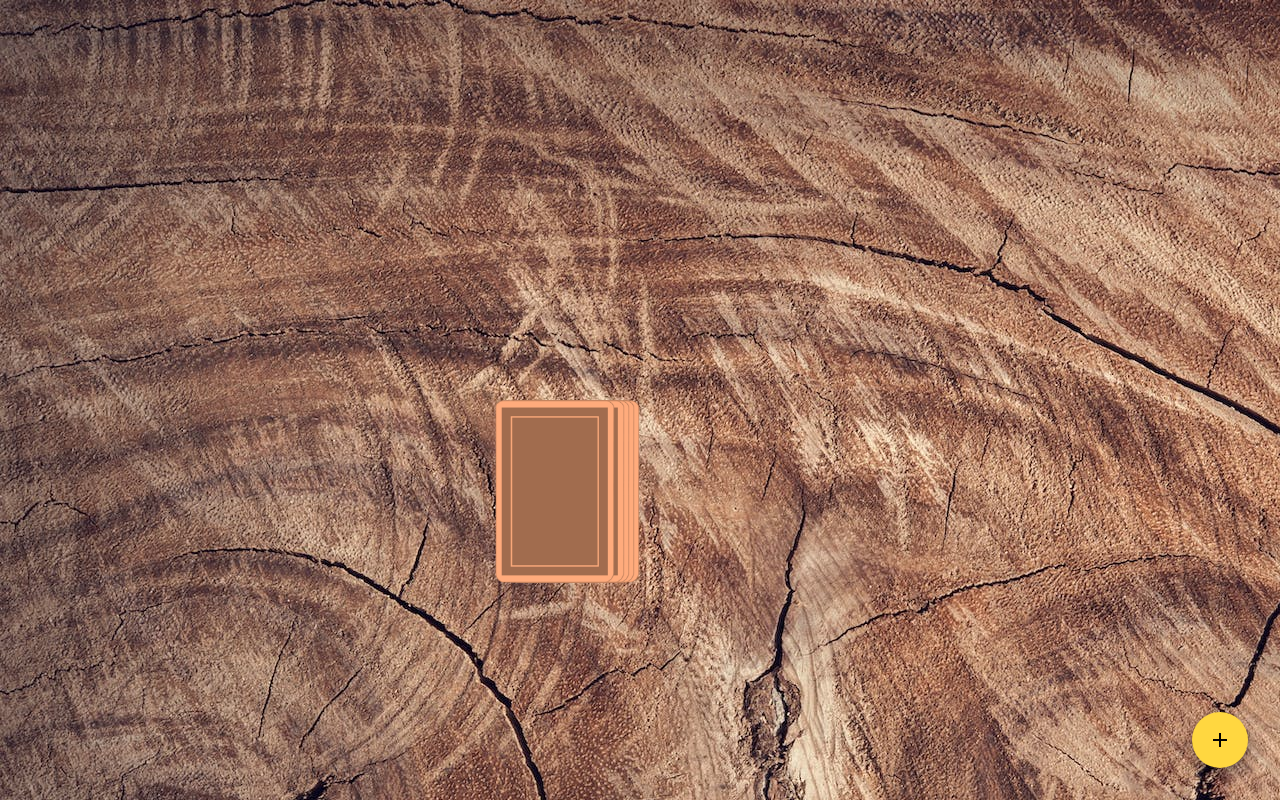
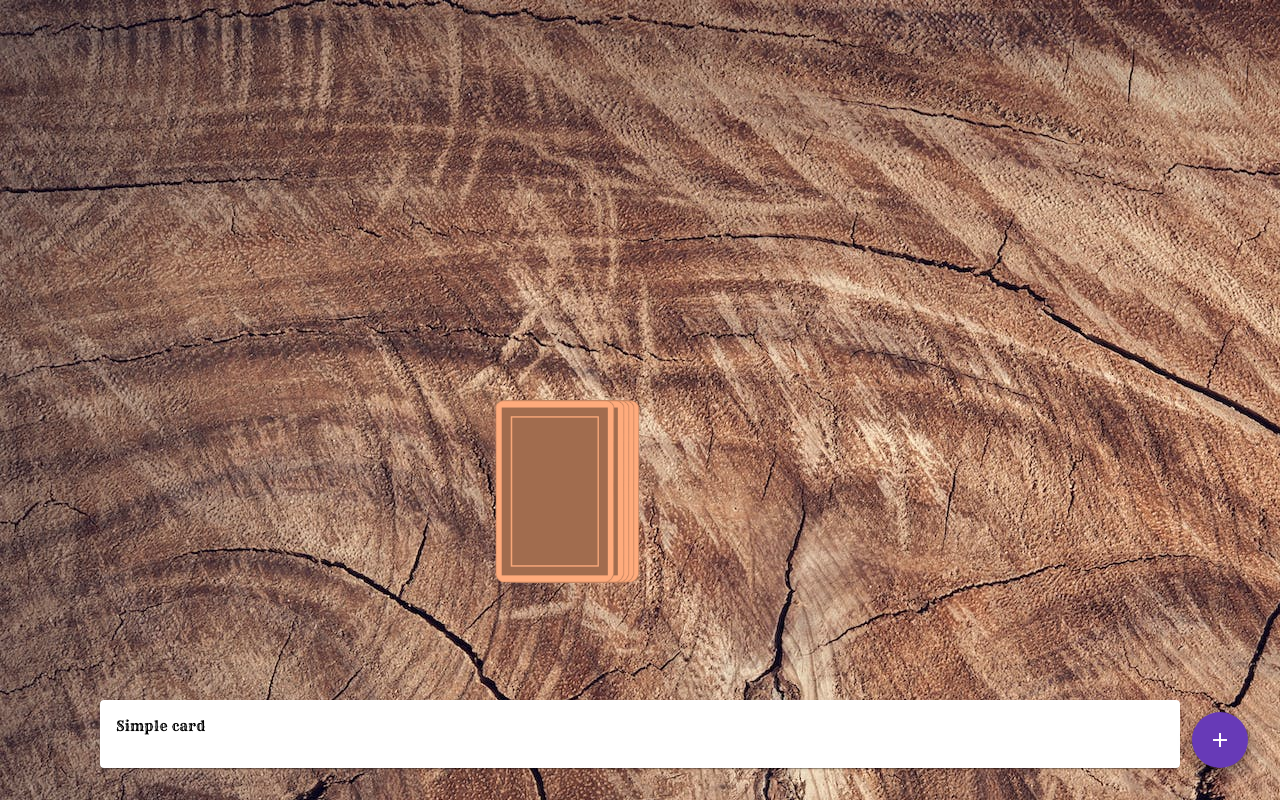
Before and after one commit to MustafaYusufAK/ringoffire, an Angular app: page /game in a window 1280 px wide. Built offline with nearby package versions, Linux system fonts and the light colour scheme.

Commit message:
Player Rounds Added

```diff
--- /dev/null
+++ b/src/app/main-content/game-info/game-info.component.html
@@ -0,0 +1,9 @@
+<mat-card>
+    <mat-card-content>Simple card</mat-card-content>
+    <mat-card-header>{{ title }}</mat-card-header>
+    <mat-card-content>
+
+        {{ description }}
+
+    </mat-card-content>
+</mat-card>
--- /dev/null
+++ b/src/app/main-content/game-info/game-info.component.ts
@@ -0,0 +1,47 @@
+import { Component, Input, OnChanges, OnInit } from '@angular/core';
+import { MatCardModule } from '@angular/material/card';
+
+@Component({
+  selector: 'app-game-info',
+  standalone: true,
+  imports: [MatCardModule],
+  templateUrl: './game-info.component.html',
+  styleUrl: './game-info.component.scss'
+})
+export class GameInfoComponent implements OnInit, OnChanges {
+
+  cardAction = [
+    { title: 'Waterfall', description: 'Everyone has to start drinking at the same time. As soon as player 1 stops drinking, player 2 may stop drinking. Player 3 may stop as soon as player 2 stops drinking, and so on.' },
+    { title: 'You', description: 'You decide who drinks' },
+    { title: 'Me', description: 'Congrats! Drink a shot!' },
+    { title: 'Category', description: 'Come up with a category (e.g. Colors). Each player must enumerate one item from the category.' },
+    { title: 'Bust a jive', description: 'Player 1 makes a dance move. Player 2 repeats the dance move and adds a second one. ' },
+    { title: 'Chicks', description: 'All girls drink.' },
+    { title: 'Heaven', description: 'Put your hands up! The last player drinks!' },
+    { title: 'Mate', description: 'Pick a mate. Your mate must always drink when you drink and the other way around.' },
+    { title: 'Thumbmaster', description: '' },
+    { title: 'Men', description: 'All men drink.' },
+    { title: 'Quizmaster', description: '' },
+    { title: 'Never have i ever...', description: 'Say something you never did. Everyone who did it has to drink.' },
+    { title: 'Rule', description: 'Make a rule. Everyone needs to drink when he breaks the rule.' },
+  ];
+
+  title: string = '';
+  description: string = '';
+  @Input() card: string = '';
+
+  constructor() { }
+
+  ngOnInit(): void {
+
+  }
+
+  ngOnChanges() {
+    if (this.card) {
+      console.log('currentCard:', this.card);
+      let cardNumber = +this.card.split('_')[1];
+      this.title = this.cardAction[cardNumber - 1].title;
+      this.description = this.cardAction[cardNumber - 1].description;
+    }
+  }
+}
--- a/src/app/main-content/game/game.component.html
+++ b/src/app/main-content/game/game.component.html
@@ -1,5 +1,5 @@
-<app-player *ngFor="let player of game.players; let i = index;" [style.top.px]="100 + (i * 120)" [name]="player"
-    class="player-position"></app-player>
+<app-player *ngFor="let player of game.players; let i = index;" [style.top.px]="100 + (i * 90)" [name]="player"
+    [playerActive]="i == game.currentPlayer" class="player-position"></app-player>
 <div class="field">
 
     <div class="card-stack">
@@ -16,9 +16,10 @@
         <img (click)="takeCard()" *ngIf="pickCardAnimation" class="pick-card" style="right: 25px;"
             src="assets/img/cards/{{ currentCard }}.png" alt="">
     </div>
-
 </div>
 
-<button mat-fab color="accent" (click)="openDialog()" class="btn-add">
+<app-game-info [card]="currentCard" class="pin-bottom"></app-game-info>
+
+<button mat-fab color="primary" (click)="openDialog()" class="btn-add">
     <mat-icon>add</mat-icon>
 </button>
--- a/src/app/main-content/game/game.component.scss
+++ b/src/app/main-content/game/game.component.scss
@@ -65,3 +65,10 @@
     bottom: 32px;
     position: absolute;
 }
+
+.pin-bottom {
+    position: absolute;
+    bottom: 32px;
+    left: 100px;
+    right: 100px;
+}
--- a/src/app/main-content/game/game.component.ts
+++ b/src/app/main-content/game/game.component.ts
@@ -6,6 +6,8 @@
 import { MatIconModule } from '@angular/material/icon';
 import { MatDialog } from '@angular/material/dialog';
 import { DialogAddPlayerComponent } from '../dialog-add-player/dialog-add-player.component';
+import { GameInfoComponent } from '../game-info/game-info.component';
+
 
 
 @Component({
@@ -14,7 +16,8 @@
   imports: [CommonModule,
     PlayerComponent,
     MatButtonModule,
-    MatIconModule],
+    MatIconModule,
+    GameInfoComponent],
   templateUrl: './game.component.html',
   styleUrl: './game.component.scss'
 })
@@ -55,6 +58,9 @@
         this.pickCardAnimation = false;
       }, 1000);
     }
+
+    this.game.currentPlayer++;
+    this.game.currentPlayer = this.game.currentPlayer % this.game.players.length;
   }
 
   openDialog(): void {
--- a/src/app/main-content/player/player.component.html
+++ b/src/app/main-content/player/player.component.html
@@ -1,4 +1,4 @@
-<div class="player">
+<div class="player" [class.player-active]="playerActive">
     <img src="assets/avatar.png" alt="">
     <span>{{ name }}</span>
 </div>
--- a/src/app/main-content/player/player.component.scss
+++ b/src/app/main-content/player/player.component.scss
@@ -10,13 +10,17 @@
 
     border-top-left-radius: 40px;
     border-bottom-left-radius: 40px;
-    background-color: orange;
+    background-color: rgb(50, 50, 50, 0.8);
 
     img {
-        width: 100px;
-        height: 100px;
+        width: 70px;
+        height: 70px;
         object-fit: cover;
         border-radius: 100%;
     }
 
 }
+
+.player-active {
+    background-color: orange !important;
+}
--- a/src/app/main-content/player/player.component.ts
+++ b/src/app/main-content/player/player.component.ts
@@ -10,5 +10,6 @@
 export class PlayerComponent {
 
   @Input() name: string | undefined;
+  @Input() playerActive: boolean = false;
 
 }
```
Also changed, not shown: src/app/main-content/game-info/game-info.component.scss (added), 1 other file (tests, documents, lock files or other folders).
